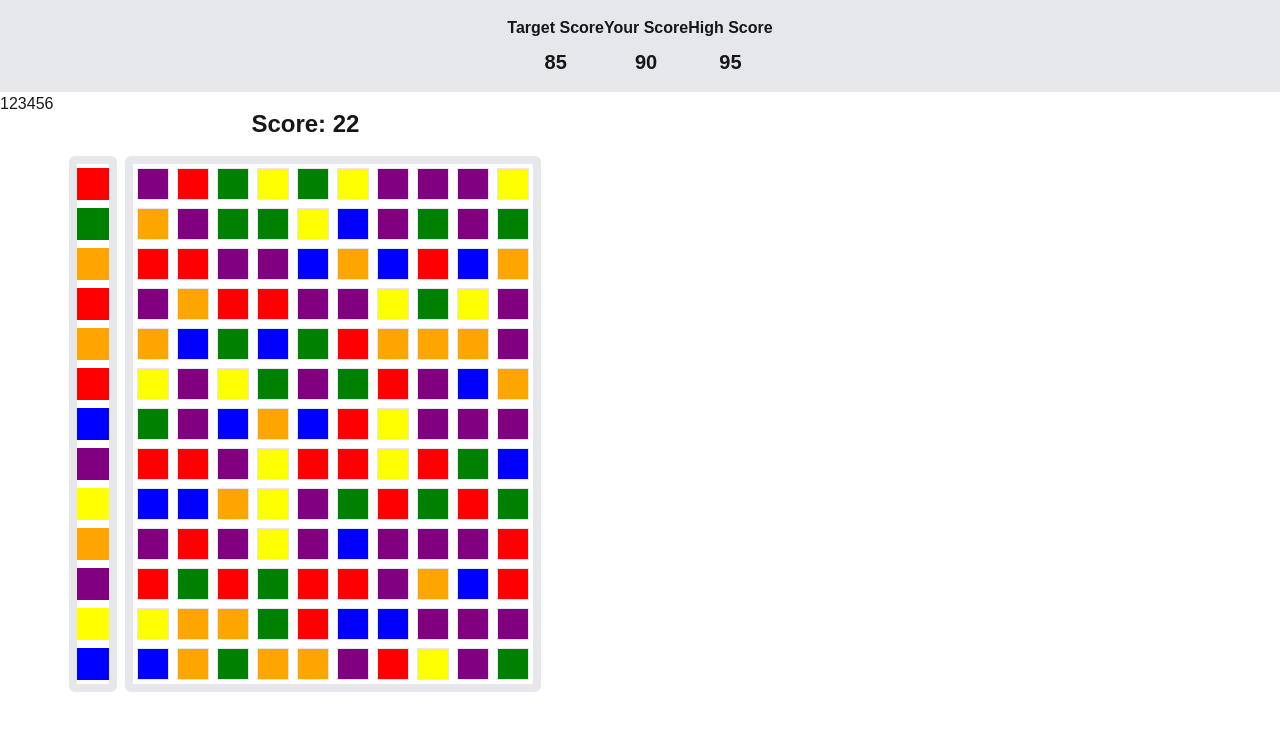
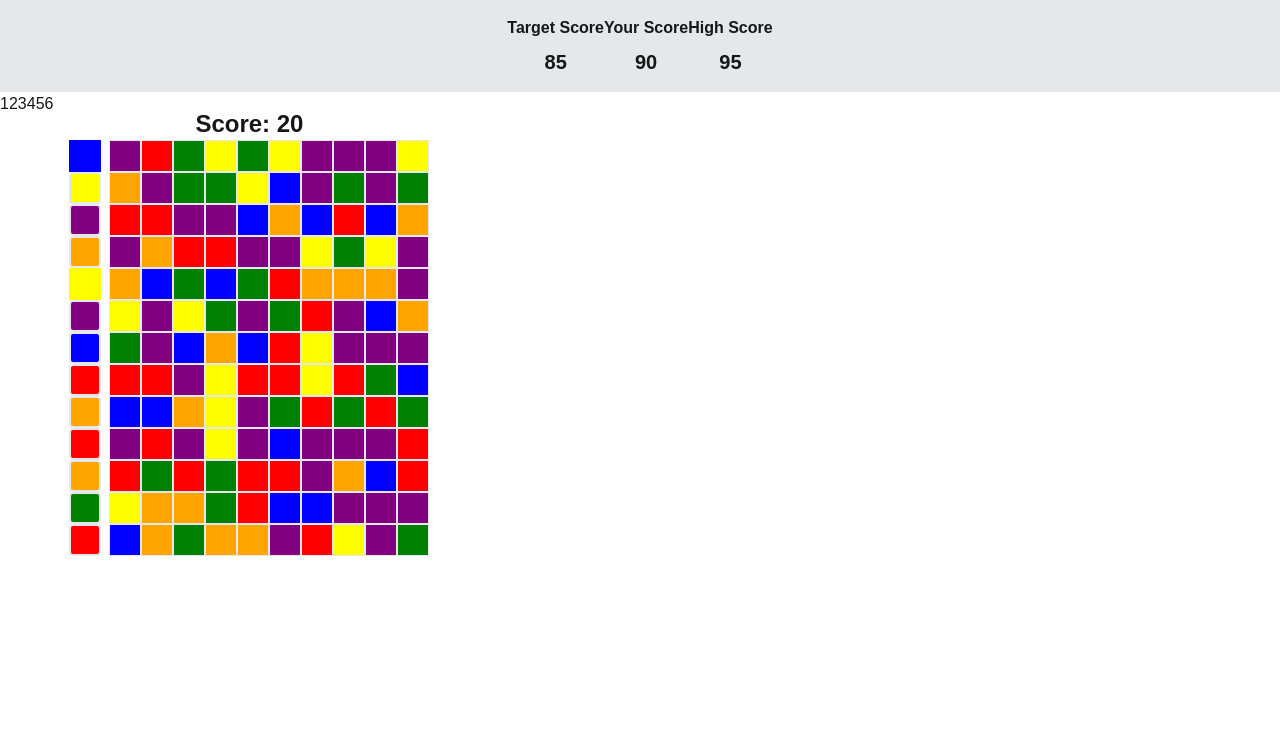
Before and after one commit to caoyang2002/sort-cat, a Next.js app in the folder science/: page / in a window 1280 px wide. Shown: the top 730 px of the page. Built offline with nearby package versions, Linux system fonts and the light colour scheme.

Commit message:
update more

```diff
--- a/science/components/PlayArea.tsx
+++ b/science/components/PlayArea.tsx
@@ -1,4 +1,5 @@
 'use client'
+
 import React, { useState, useCallback, useEffect } from 'react'
 
 const COLORS = ['white', 'red', 'blue', 'green', 'yellow', 'purple', 'orange']
@@ -9,7 +10,6 @@ const ColorMatrixGame = () => {
       .fill(0)
       .map(() => Math.floor(Math.random() * 6) + 1)
   )
-
   const [matrix, setMatrix] = useState(
     Array(10)
       .fill(0)
@@ -19,28 +19,13 @@ const ColorMatrixGame = () => {
           .map(() => Math.floor(Math.random() * 6) + 1)
       )
   )
-
   const [score, setScore] = useState(0)
 
-  // 计算分数：使用 Task 的数组索引比较 PlayArea 的数组索引
   const calculateScore = useCallback(() => {
     let newScore = 0
-    // 遍历数组，计算分数
     for (let i = 0; i < matrix.length; i++) {
       for (let j = 0; j < matrix[i].length; j++) {
-        // console.log(
-        //   `[INFO] calcuate score: \narray: ${i}, \nelement: ${matrix[i][j]}`
-        // )
-        // console.log(`column: ${j}`)
-        console.log(`task [${j}] color ${COLORS[task[j]]}`)
-
-        // console.log('element:', matrix[i][j])
-        if (task[i] === matrix[i][j]) {
-          console.log(
-            ` matrix[${i}][${j}] color:${
-              COLORS[matrix[i][j]]
-            } === task[${i}] color:${COLORS[task[i]]}`
-          )
+        if (task[j] === matrix[i][j]) {
           newScore++
         }
       }
@@ -54,7 +39,6 @@ const ColorMatrixGame = () => {
 
   const handleCellClick = useCallback(
     (rowIndex, colIndex) => {
-      console.log('matrix: ', matrix)
       const newMatrix = [...matrix]
       newMatrix[rowIndex].splice(colIndex, 0, 0)
       newMatrix[rowIndex].pop()
@@ -66,37 +50,32 @@ const ColorMatrixGame = () => {
 
   return (
     <div className="flex flex-col items-center p-4">
-      {/* 分数 */}
-      <div className="text-2xl font-bold mb-4">Score: {score}</div>
-      {/* 左侧矩阵 */}
-      <div className="flex ">
-        <div className="mr-2 flex flex-col  border-8 rounded-md">
-          {' '}
-          {/* Reverse the left column */}
+      <div className="text-2xl font-bold ">Score: {score}</div>
+      <div className="flex">
+        {/* side bar */}
+        <div className="mr-2 flex flex-col-reverse">
           {task.map((color, index) => (
             <div
               key={index}
-              className={`w-8 h-8 mt-1 my-1${
-                matrix.every((row) => row[index] === color)
-                  ? 'border-2 border-black'
+              className={`w-8 h-8 ${
+                matrix.some((row) => row[index] === color)
+                  ? 'border-2 rounded '
                   : ''
               }`}
               style={{ backgroundColor: COLORS[color] }}
             />
           ))}
         </div>
-        {/* 右侧矩阵 */}
-        <div className="flex border-8 rounded-md">
-          {' '}
-          {/* Main matrix container */}
+        {/* play area */}
+        <div className="flex">
           {matrix.map((row, rowIndex) => (
+            // array
             <div key={rowIndex} className="flex flex-col-reverse">
-              {' '}
-              {/* Each column, reversed */}
               {row.map((color, colIndex) => (
+                // cell
                 <div
                   key={colIndex}
-                  className="w-8 h-8 border cursor-pointer mx-1 my-1"
+                  className="w-8 h-8 border border-gray-200 cursor-pointer "
                   style={{ backgroundColor: COLORS[color] }}
                   onClick={() => handleCellClick(rowIndex, colIndex)}
                 />
```
